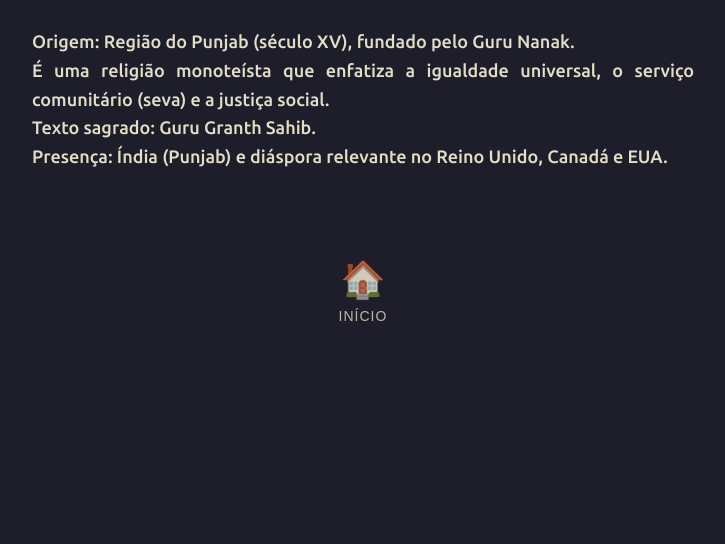
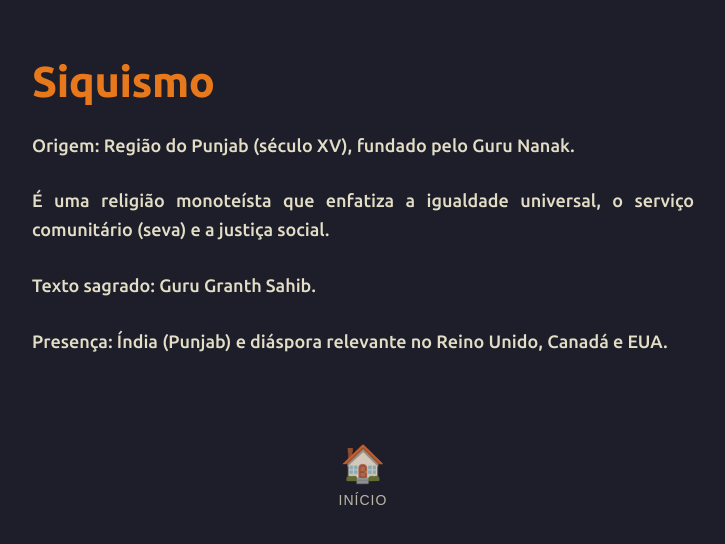
Before and after one commit to joaquim-capitao/joaquim-capitao.github.io, a Jekyll site: the page built from religiao/siquismo.md, in a window 1280 px wide. Shown: the top 544 px of the page, without its empty margins (277-1002 px from the left). Built offline with Jekyll 4.4.1, drawn with Linux system fonts in a browser that asks for light colours; our own code applies the rules of GitHub Pages for plain Markdown files.

Commit message:
Atualizar o siquismo.md

```diff
--- a/religiao/siquismo.md
+++ b/religiao/siquismo.md
@@ -1,4 +1,9 @@
+# Siquismo
+
 Origem: Região do Punjab (século XV), fundado pelo Guru Nanak.
+
 É uma religião monoteísta que enfatiza a igualdade universal, o serviço comunitário (seva) e a justiça social.
+
 Texto sagrado: Guru Granth Sahib.
+
 Presença: Índia (Punjab) e diáspora relevante no Reino Unido, Canadá e EUA.
```
